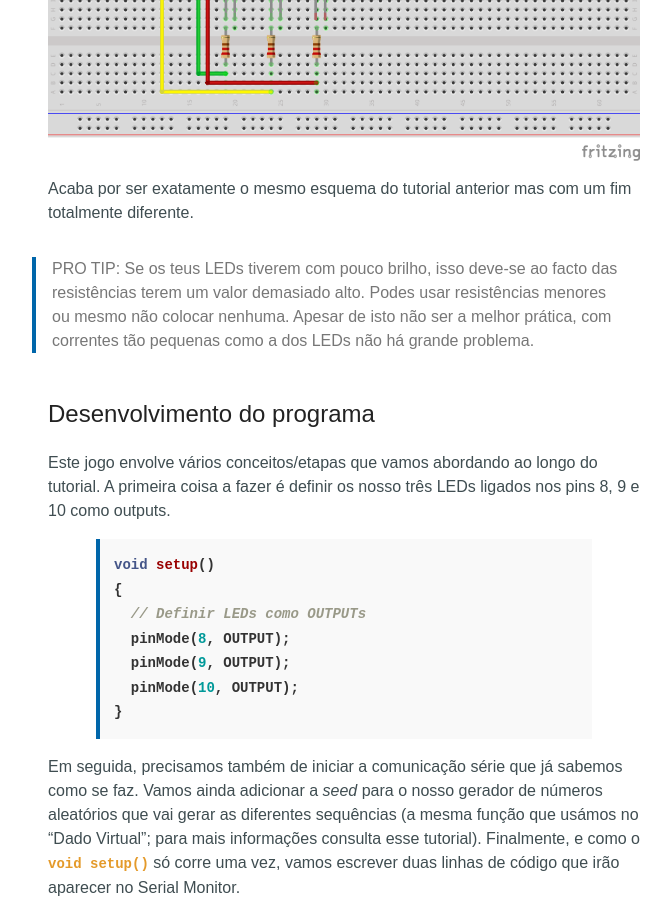
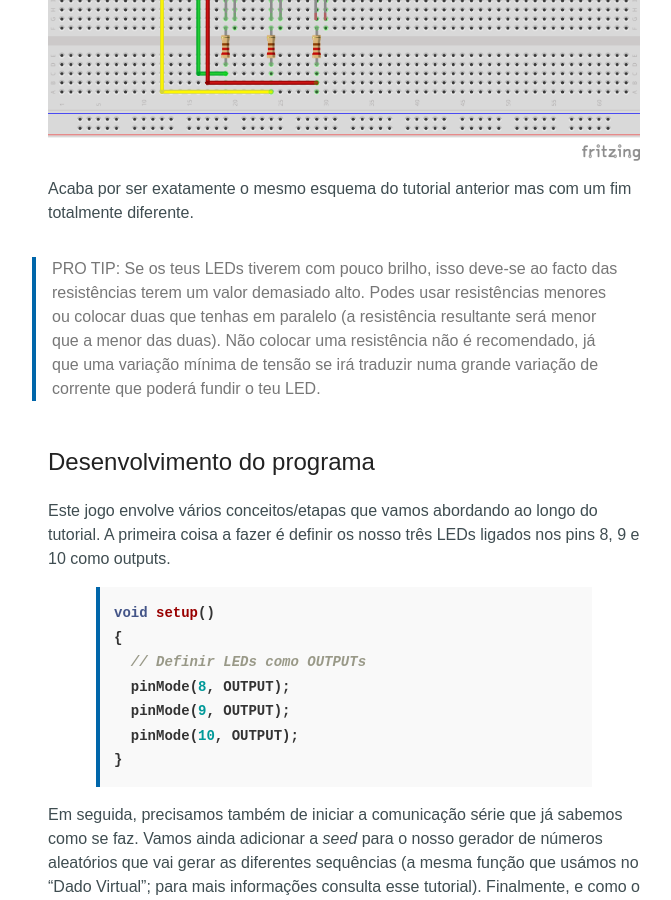
Before and after one commit to jeKnowledge/academy-articles, a Jekyll site: the page built from _posts/2015-10-04-jogo-memoria.markdown, in a window 1280 px wide and 900 px high, scrolled down 942 px. Shown: the whole window, without its empty margins (296-967 px from the left). Built offline with Jekyll 4.4.1, drawn with Linux system fonts in a browser that asks for light colours; comment, search, counter and statistics services are not loaded.

Commit message:
Changed pro tip

```diff
--- a/_posts/2015-10-04-jogo-memoria.markdown
+++ b/_posts/2015-10-04-jogo-memoria.markdown
@@ -18,7 +18,7 @@ Para ajudar à montagem, criou-se o seguinte esquema de ligações usando o prog
 
 Acaba por ser exatamente o mesmo esquema do tutorial anterior mas com um fim totalmente diferente.
 
->PRO TIP: Se os teus LEDs tiverem com pouco brilho, isso deve-se ao facto das resistências terem um valor demasiado alto. Podes usar resistências menores ou mesmo não colocar nenhuma. Apesar de isto não ser a melhor prática, com correntes tão pequenas como a dos LEDs não há grande problema.
+>PRO TIP: Se os teus LEDs tiverem com pouco brilho, isso deve-se ao facto das resistências terem um valor demasiado alto. Podes usar resistências menores ou colocar duas que tenhas em paralelo (a resistência resultante será menor que a menor das duas). Não colocar uma resistência não é recomendado, já que uma variação mínima de tensão se irá traduzir numa grande variação de corrente que poderá fundir o teu LED.
 
 ## Desenvolvimento do programa
 
```
